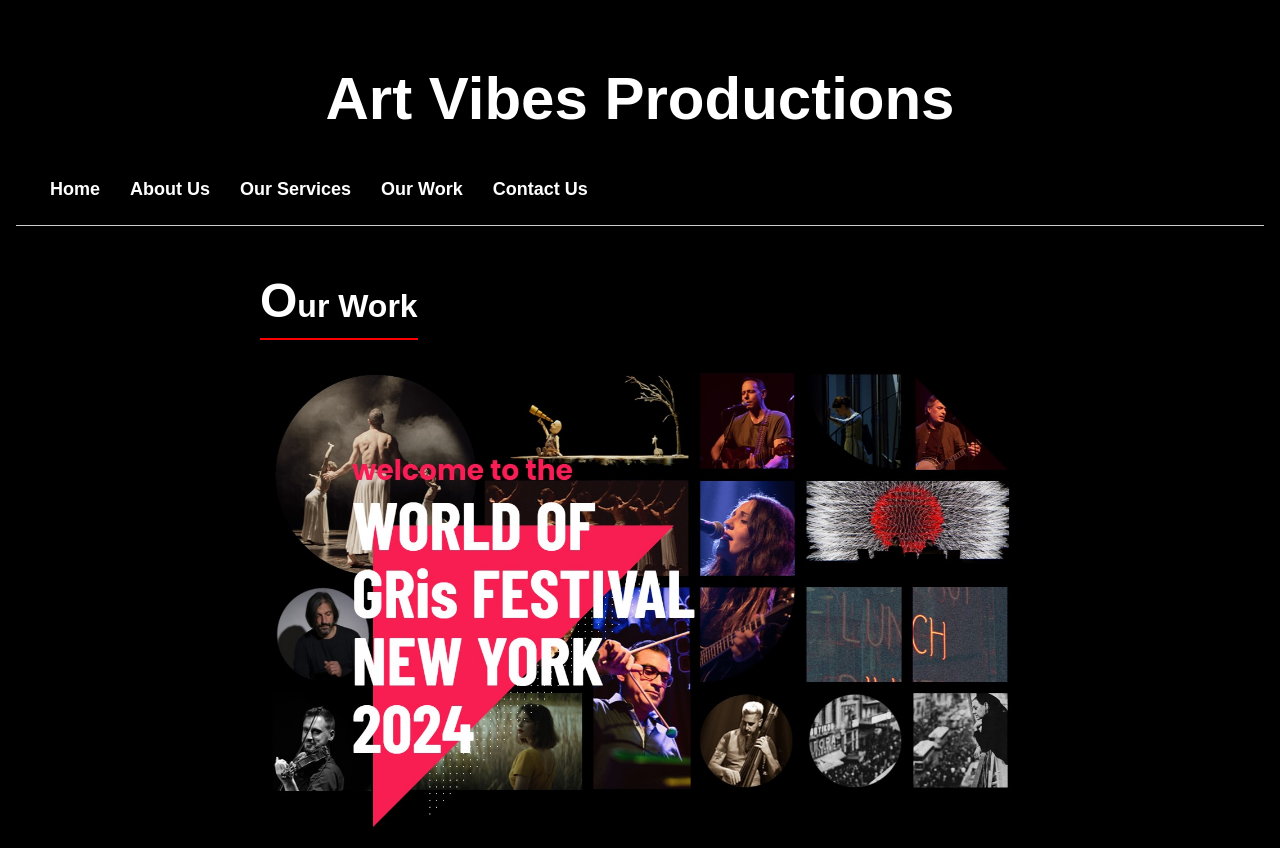
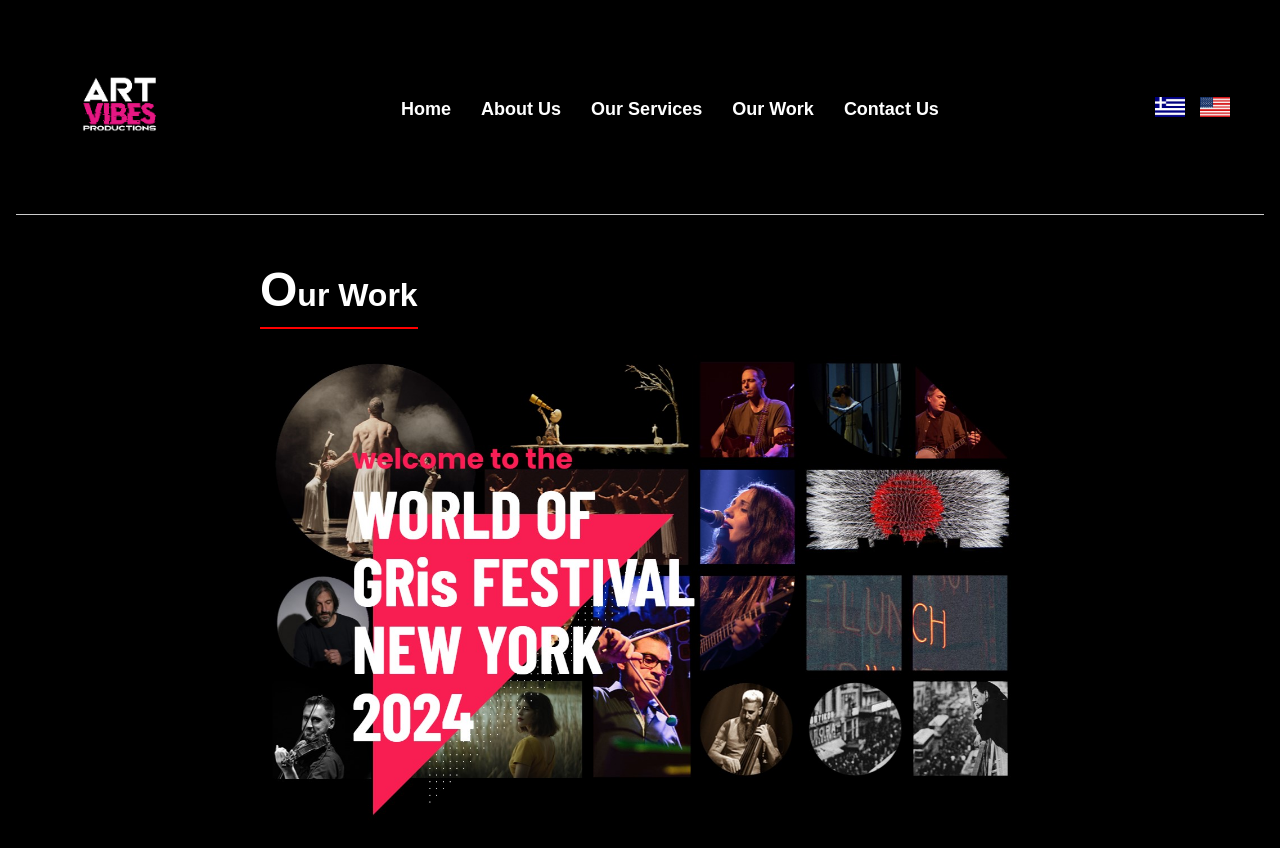
Before and after one commit to ARISALAB/02062024, a plain HTML site: page our-work.html in a window 1280 px wide. Shown: the top 848 px of the page. Drawn offline with Linux system fonts and the light colour scheme.

Commit message:
Update our-work.html

```diff
--- a/our-work.html
+++ b/our-work.html
@@ -5,21 +5,44 @@
     <meta charset="UTF-8">
     <meta name="viewport" content="width=device-width, initial-scale=1.0">
     <link rel="stylesheet" href="styles.css">
+           <link rel="icon" href="1.jpg" type="image/jpeg">
+
     <title>Τα Έργα μας</title>
 </head>
 
 <body>
     <header>
-        <h1>Art Vibes Productions</h1>
+
+
+
+
+        <!-- Στο index.html -->
+
+
+       <!-- Υπόλοιπος κώδικας της επικεφαλίδας -->
+
+
+
+
        <div id="menu-icon">&#9776;</div>
+
+
+
    <nav>
-            <ul>
-                <li><a href="index.html">Home</a></li>
-                <li><a href="about.html">About Us</a></li>
-                <li><a href="services.html">Our Services</a></li>
-                <li><a href="our-work.html">Our Work</a></li>
-                <li><a href="contact.html">Contact Us</a></li>
+       <div id="logo-container">
+           <img src="31.jpg" alt="Site Logo">
+       </div>
+       <ul class="nav-list">
+           <li><a href="index.html" data-lang="home">Home</a></li>
+           <li><a href="about.html" data-lang="aboutUs">About Us</a></li>
+           <li><a href="services.html" data-lang="ourServices">Our Services</a></li>
+           <li><a href="our-work.html" data-lang="ourWork">Our Work</a></li>
+           <li><a href="contact.html" data-lang="contactUs">Contact Us</a></li>
        </ul>
+       <div id="language-selector">
+           <img src="18.png" alt="Greek Flag" onclick="changeLanguage('el')" class="flag">
+           <img src="17.jpg" alt="UK Flag" onclick="changeLanguage('en')" class="flag">
+       </div>
    </nav>
        </header>
 <!-- Προσθήκη μοντάλ για τους τίτλους των σελίδων -->
@@ -27,16 +50,21 @@
     <div class="modal-content">
         <span class="close">&times;</span>
         <ul>
-            <li><a href="index.html">Home</a></li>
-            <li><a href="about.html">About Us</a></li>
-            <li><a href="services.html">Our Services</a></li>
-            <li><a href="our-work.html">Our Work</a></li>
-            <li><a href="contact.html">Contact Us</a></li>
+            <li><a href="index.html" data-lang="home">Home</a></li>
+            <li><a href="about.html" data-lang="aboutUs">About Us</a></li>
+            <li><a href="services.html" data-lang="ourServices">Our Services</a></li>
+            <li><a href="our-work.html" data-lang="ourWork">Our Work</a></li>
+            <li><a href="contact.html" data-lang="contactUs">Contact Us</a></li>
         </ul>
+           <div id="language-selector">
+        <img src="18.png" alt="Greek Flag" onclick="changeLanguage('el')" class="flag">
+        <img src="17.jpg" alt="UK Flag" onclick="changeLanguage('en')" class="flag">
     </div>
     </div>
+
+</div>
     <section id="our-work">
-        <h2>Our Work</h2>
+        <h2 data-lang="ourWork">Our Work</h2>
 
         <div class="work">
             <!-- Προσθέστε τον παρακάτω κώδικα για τη φωτογραφία και την περιγραφή -->
@@ -45,9 +73,9 @@
                     <img src="8.jpg" alt="Έργο 1" class="zoom">
                 </a>
                 <div class="description">
-                    <p style="text-align: justify; text-indent: 50px; margin-bottom: 20px;">GRis Festival is a festival from Greece dedicated to showcasing new artists and performers who have a fresh and innovative approach to Greek culture and heritage. With a focus on challenging stereotypes, celebrating diversity, and promoting creativity, this festival is all about bringing people together and fostering a greater understanding and appreciation of different cultures and perspectives.</p>
-                    <p style="text-align: justify; text-indent: 50px; margin-bottom: 20px;">At GRis Festival, you will be re-introduced to Greece as it is today, and to the Greeks who have developed throughout time. This is accomplished through collaborations, the exchange of ideas and perceptions, and through the mixture of all civilizations that have influenced, inspired, and contributed to modern Greek culture as expressed through its various forms of art. Both the creators and the audience have come to leave their mark on this world, express themselves, make all global citizens feel the modern GR vibes, and inspire future artistic waves to come!</p>
-                    <p style="text-align: justify; text-indent: 50px; margin-bottom: 20px;">GRis Festival comprises a diverse range of art forms, including dance performances, photography exhibitions, music concerts, theatrical plays, short film screenings, and food tastings. From the traditional to the avant-garde, there is something for everyone at this exciting and dynamic festival.</p>
+                    <p data-lang="ourWorkDescription1" style="text-align: justify; margin-bottom: 20px;">GRis Festival is a festival from Greece dedicated to showcasing new artists and performers who have a fresh and innovative approach to Greek culture and heritage. With a focus on challenging stereotypes, celebrating diversity, and promoting creativity, this festival is all about bringing people together and fostering a greater understanding and appreciation of different cultures and perspectives.</p>
+                    <p data-lang="ourWorkDescription2" style="text-align: justify; margin-bottom: 20px;">At GRis Festival, you will be re-introduced to Greece as it is today, and to the Greeks who have developed throughout time. This is accomplished through collaborations, the exchange of ideas and perceptions, and through the mixture of all civilizations that have influenced, inspired, and contributed to modern Greek culture as expressed through its various forms of art. Both the creators and the audience have come to leave their mark on this world, express themselves, make all global citizens feel the modern GR vibes, and inspire future artistic waves to come!</p>
+                    <p data-lang="ourWorkDescription3" style="text-align: justify; margin-bottom: 20px;">GRis Festival comprises a diverse range of art forms, including dance performances, photography exhibitions, music concerts, theatrical plays, short film screenings, and food tastings. From the traditional to the avant-garde, there is something for everyone at this exciting and dynamic festival.</p>
                 </div>
             <!-- Τέλος του κώδικα για τον πρώτο "work-item" -->
 
@@ -59,7 +87,14 @@
 
 
     <!-- Προσθέστε άλλα έργα κατά βούληση -->
+    <!-- Στο about.html -->
 <script src="script.js"></script>
+<script>
+    document.addEventListener('DOMContentLoaded', function () {
+        initializeLanguage();
+    });
+</script>
+
 
 </body>
 
```
Lines whose indentation alone changed are shown as unchanged.
